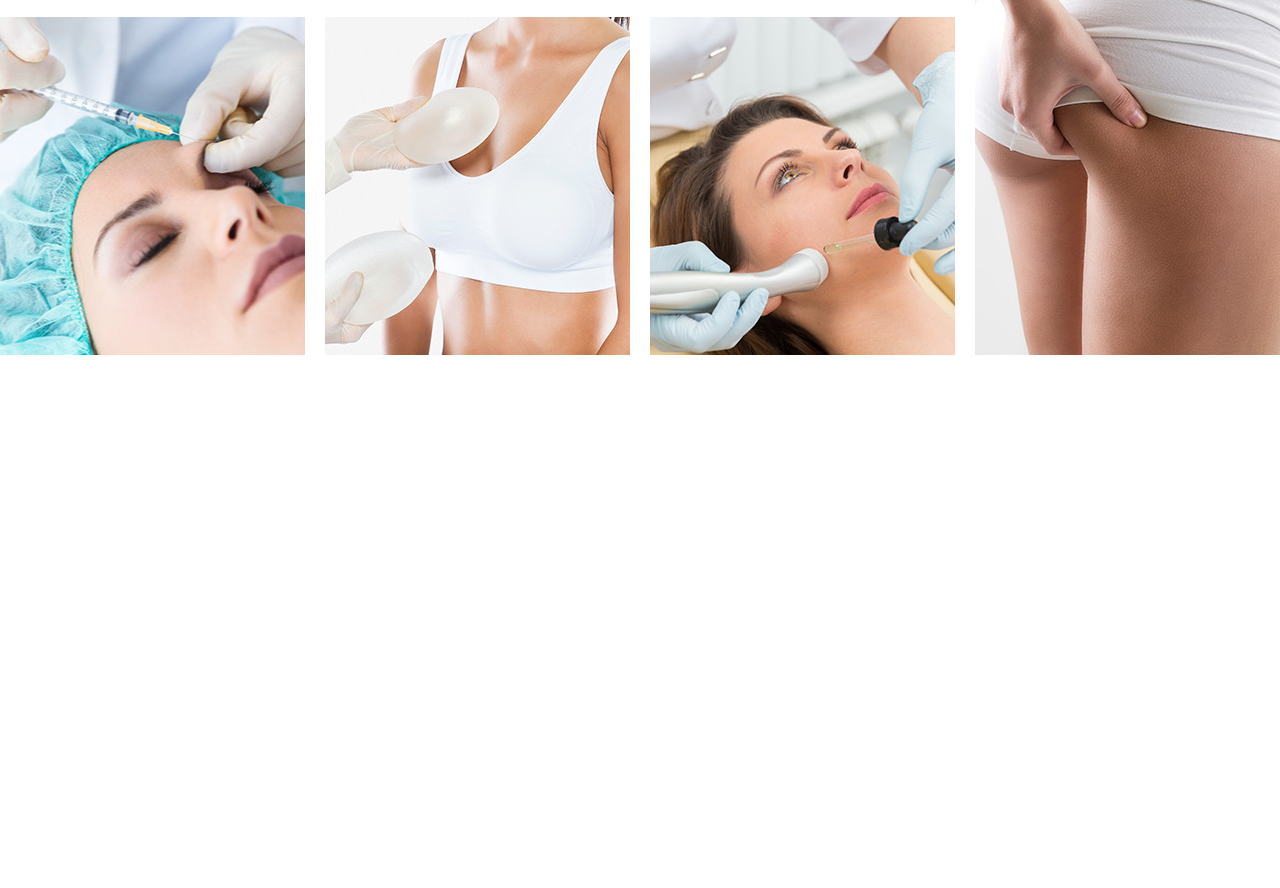
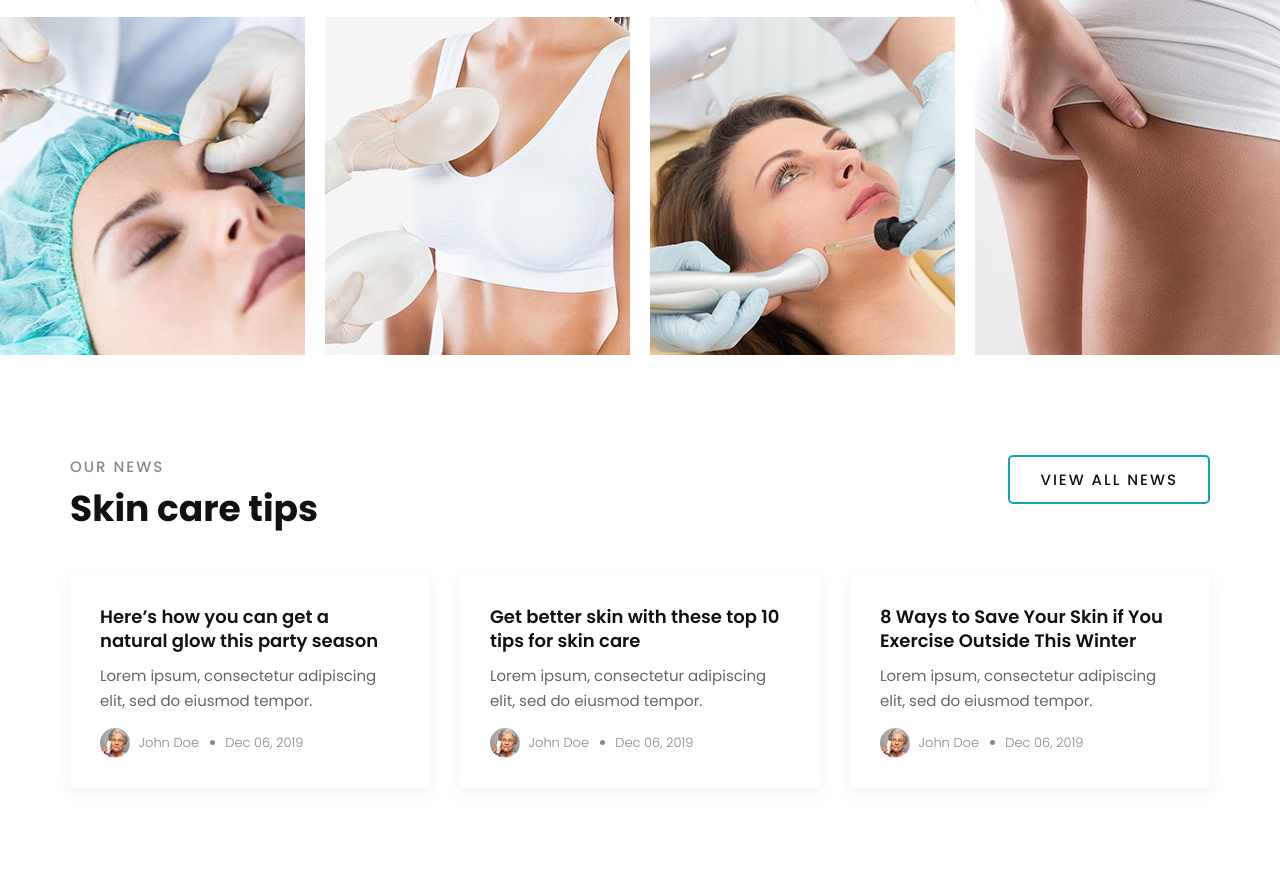
Before and after one commit to junayedbd/doctorwebsite, a plain HTML site: page aesthetic-master/index.html in a window 1280 px wide. Shown: the part 3479-4367 px from the top of the page. Before the commit the page ends 3854 px from the top, so only its background shows below. Drawn offline with Linux system fonts and the light colour scheme.

Commit message:
letest news

```diff
--- a/aesthetic-master/index.html
+++ b/aesthetic-master/index.html
@@ -387,6 +387,60 @@
     </div>
     <!-- Gallery End -->
 
+    <!-- Latest News Begin -->
+    <section class="latest spad">
+        <div class="container">
+            <div class="row">
+                <div class="col-lg-8 col-md-8 col-sm-6">
+                    <div class="section-title">
+                        <span>Our News</span>
+                        <h2>Skin care tips</h2>
+                    </div>
+                </div>
+                <div class="col-lg-4 col-md-4 col-sm-6">
+                    <div class="latest__btn">
+                        <a href="#" class="primary-btn">View all news</a>
+                    </div>
+                </div>
+            </div>
+            <div class="row">
+                <div class="col-lg-4 col-md-6 col-sm-6">
+                    <div class="latest__item">
+                        <h5><a href="#">Here’s how you can get a natural glow this party season</a></h5>
+                        <p>Lorem ipsum, consectetur adipiscing elit, sed do eiusmod tempor.</p>
+                        <ul>
+                            <li><img src="img/blog/blog-author.jpg" alt=""> John Doe</li>
+                            <li>Dec 06, 2019</li>
+                        </ul>
+                    </div>
+                </div>
+                <div class="col-lg-4 col-md-6 col-sm-6">
+                    <div class="latest__item">
+                        <h5><a href="#">Get better skin with these top 10 tips for skin care</a></h5>
+                        <p>Lorem ipsum, consectetur adipiscing elit, sed do eiusmod tempor.</p>
+                        <ul>
+                            <li><img src="img/blog/blog-author.jpg" alt=""> John Doe</li>
+                            <li>Dec 06, 2019</li>
+                        </ul>
+                    </div>
+                </div>
+                <div class="col-lg-4 col-md-6 col-sm-6">
+                    <div class="latest__item">
+                        <h5><a href="#">8 Ways to Save Your Skin if You Exercise Outside This Winter</a></h5>
+                        <p>Lorem ipsum, consectetur adipiscing elit, sed do eiusmod tempor.</p>
+                        <ul>
+                            <li><img src="img/blog/blog-author.jpg" alt=""> John Doe</li>
+                            <li>Dec 06, 2019</li>
+                        </ul>
+                    </div>
+                </div>
+            </div>
+        </div>
+    </section>
+    <!-- Latest News End -->
+
+
+
     <!-- Js Plugins -->
     <script src="js/jquery-3.3.1.min.js"></script>
     <script src="js/bootstrap.min.js"></script>
```
